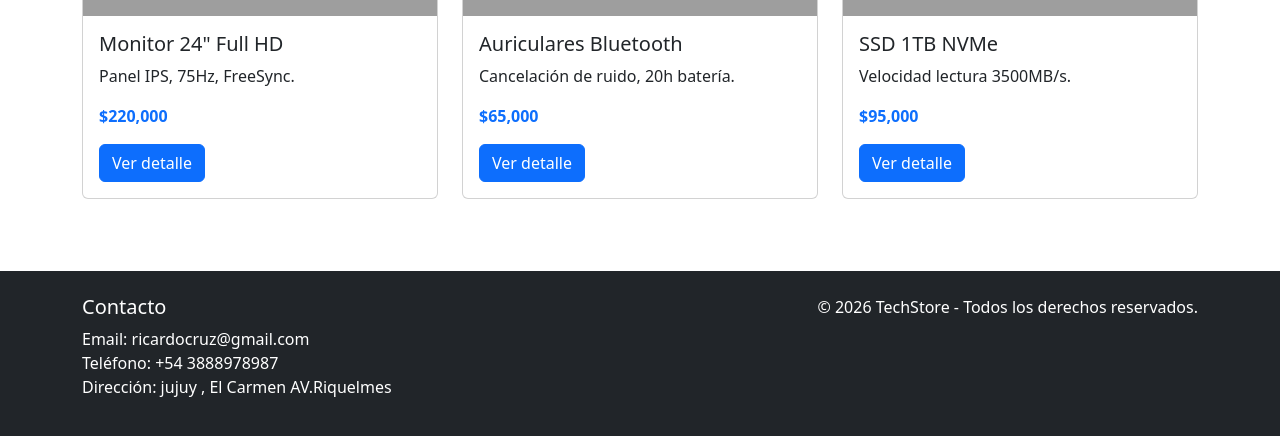
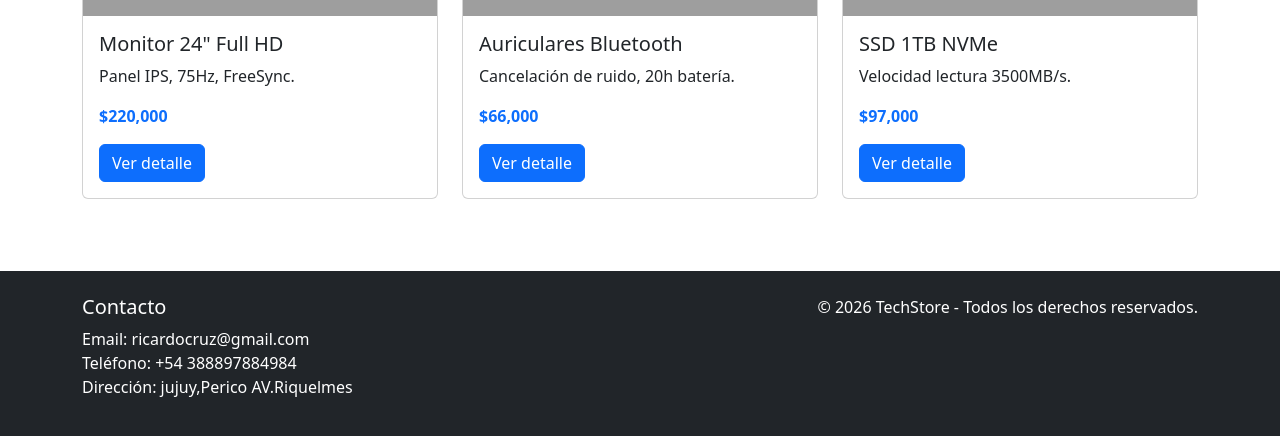
Before and after one commit to sergioeyencondori-hash/Eomercio-Electr-nico, a Django app: template Comercio-electronico/templates/productos.html in a window 1280 px wide. Shown: the part 1029-1465 px from the top of the page. Run offline with Django 3.2, Linux system fonts and the light colour scheme; the template is opened without the code that fills it, so the values that code supplies are empty; grey boxes are pictures that could not be loaded.

Commit message:
agregar foot

```diff
--- a/Comercio-electronico/templates/base.html
+++ b/Comercio-electronico/templates/base.html
@@ -3,7 +3,7 @@
 <head>
     <meta charset="UTF-8">
     <meta name="viewport" content="width=device-width, initial-scale=1.0">
-    <title>{% block title %}Comercio Electronico{% endblock %}</title>
+    <title>{% block title %}TechStore{% endblock %}</title>
 
     <!--Bootstrap CSS-->
     <link href="https://cdn.jsdelivr.net/npm/bootstrap@5.3.0/dist/css/bootstrap.min.css" rel="stylesheet">
@@ -67,8 +67,8 @@
                 <div class="col-md-6">
                     <h5>Contacto</h5>
                     <p>Email: ricardocruz@gmail.com<br>
-                    Teléfono: +54 3888978987<br>
-                    Dirección: jujuy , El Carmen AV.Riquelmes</p>
+                    Teléfono: +54 388897884984<br>
+                    Dirección: jujuy,Perico AV.Riquelmes</p>
                 </div>
                 <div class="col-md-6 text-md-end">
                     <p>&copy; 2026 TechStore - Todos los derechos reservados.</p>
--- a/Comercio-electronico/templates/contacto.html
+++ b/Comercio-electronico/templates/contacto.html
@@ -14,7 +14,7 @@
     <div class="row">
         <div class="col-md-6">
             <h4>Información de contacto</h4>
-            <p><strong>Dirección:</strong> jujuy , El Carmen AV.Riquelmes</p>
+            <p><strong>Dirección:</strong> jujuy ,Perico AV.Riquelmes</p>
             <p><strong>Teléfono:</strong> +54 3888978987</p>
             <p><strong>Email:</strong> ricardocruz@gmail.com </p>
             <p><strong>Horario:</strong> Lunes a Viernes de 9 a 18hs</p>
--- a/Comercio-electronico/templates/productos.html
+++ b/Comercio-electronico/templates/productos.html
@@ -68,7 +68,7 @@
             <div class="card-body">
                 <h5 class="card-title">Auriculares Bluetooth</h5>
                 <p class="card-text">Cancelación de ruido, 20h batería.</p>
-                <p class="text-primary fw-bold">$65,000</p>
+                <p class="text-primary fw-bold">$66,000</p>
                 <a href="#" class="btn btn-primary">Ver detalle</a>
             </div>
         </div>
@@ -80,7 +80,7 @@
             <div class="card-body">
                 <h5 class="card-title">SSD 1TB NVMe</h5>
                 <p class="card-text">Velocidad lectura 3500MB/s.</p>
-                <p class="text-primary fw-bold">$95,000</p>
+                <p class="text-primary fw-bold">$97,000</p>
                 <a href="#" class="btn btn-primary">Ver detalle</a>
             </div>
         </div>
```
